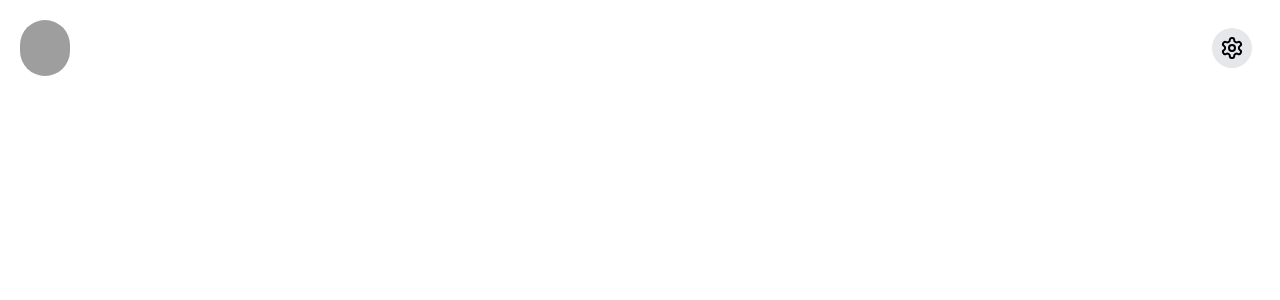
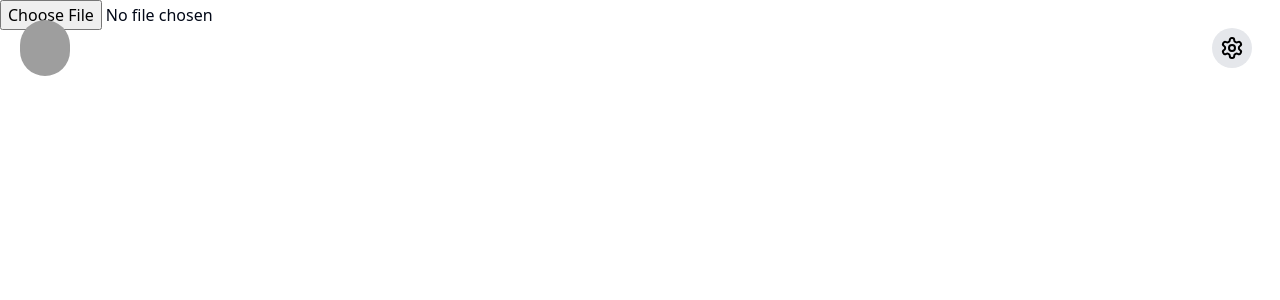
Before and after one commit to AayushMohan/ai-assistant, a Next.js app: page / in a window 1280 px wide. Shown: the top 300 px of the page. Built offline with nearby package versions, Linux system fonts and the light colour scheme; grey boxes are pictures that could not be loaded.

Commit message:
Update layout and add form to home page

```diff
--- a/app/layout.tsx
+++ b/app/layout.tsx
@@ -16,7 +16,7 @@ export default function RootLayout({
 }>) {
   return (
     <html lang="en">
-      <body className={inter.className}>{children}</body>
+      <body className="h-screen overflow-hidden">{children}</body>
     </html>
   );
 }
--- a/app/page.tsx
+++ b/app/page.tsx
@@ -20,6 +20,13 @@ export default function Home() {
       </header>
 
       {/* Form */}
+      <form>
+        <div>{/* Messages */}</div>
+
+        {/* Hidden Fields */}
+        <input type="file" />
+        <button type="submit" hidden></button>
+      </form>
     </main>
   );
 }
```
